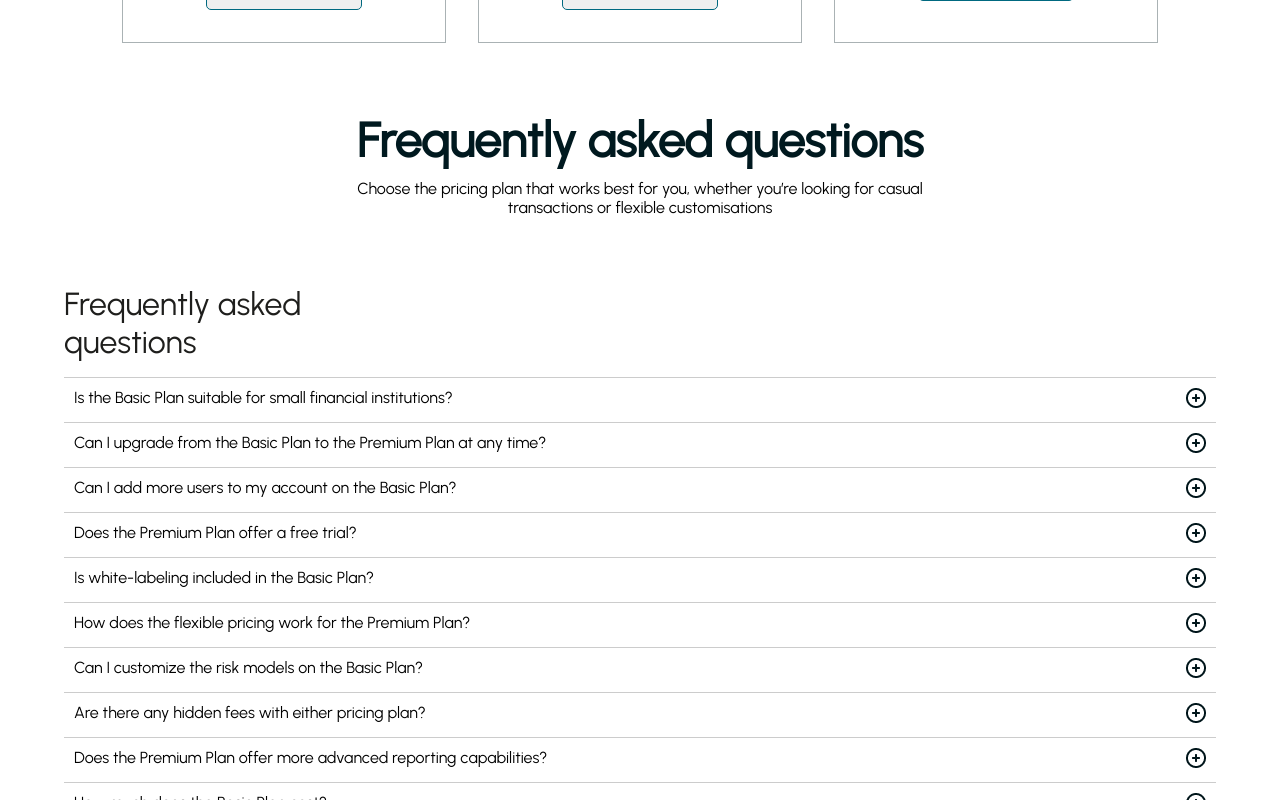
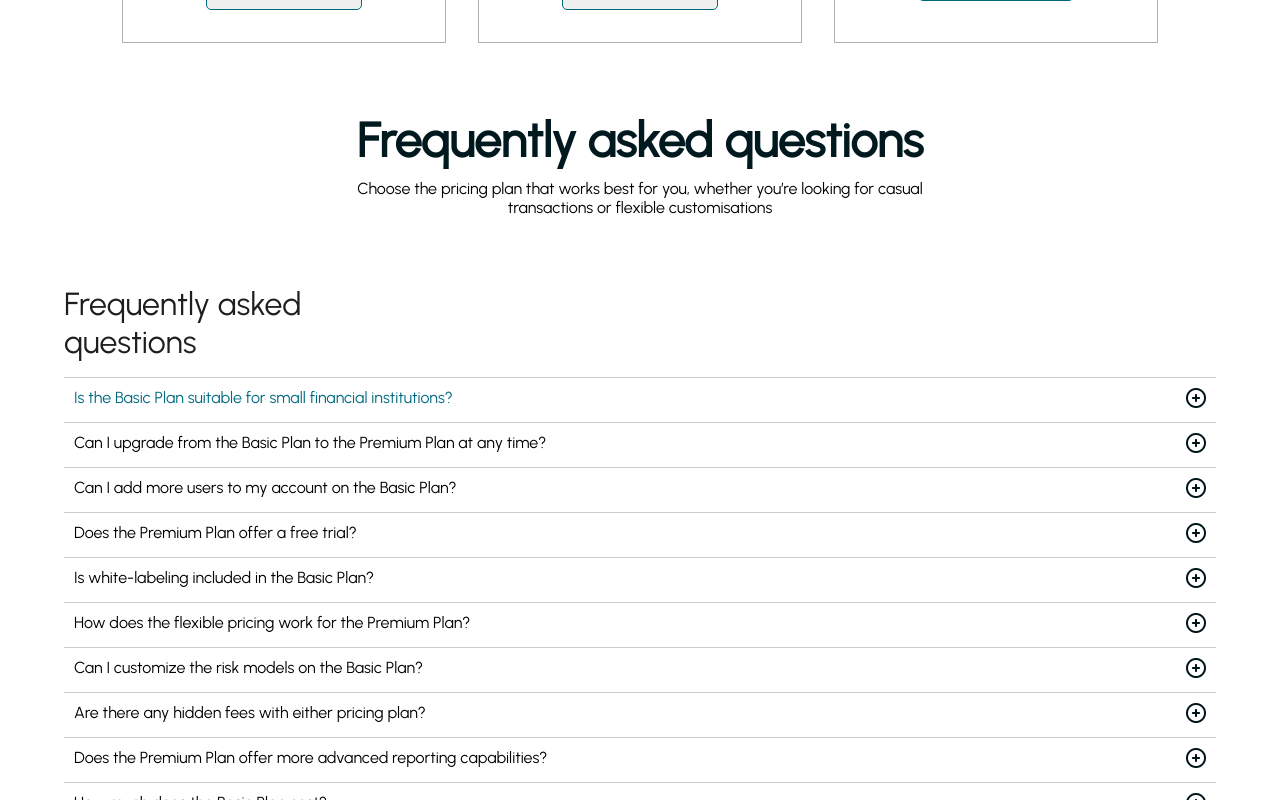
Before and after one commit to t1-loanwise/-loan-wise-Group1-Team1A, a React (Create React App) app: page /pricing in a window 1280 px wide. In both pictures the pointer is over the element 640 px from the left and 2608 px from the top of the page. Shown: the part 2208-3008 px from the top of the page. Built offline with nearby package versions, Linux system fonts and the light colour scheme.

Commit message:
update: style pricing page to pixel perfect

```diff
--- a/src/App.css
+++ b/src/App.css
@@ -297,6 +297,10 @@
   display: flex;
   justify-content: space-between;
 }
+.faq-question:hover {
+  color: #006980;
+}
+
 .faq-answer {
   margin: 0;
   padding: 20px 0;
@@ -307,7 +311,8 @@
   display: flex;
   align-items: center;
 }
-.plus:hover {
+.plus:hover,
+.minus:hover {
   color: #006980;
 }
 .minus {
```
